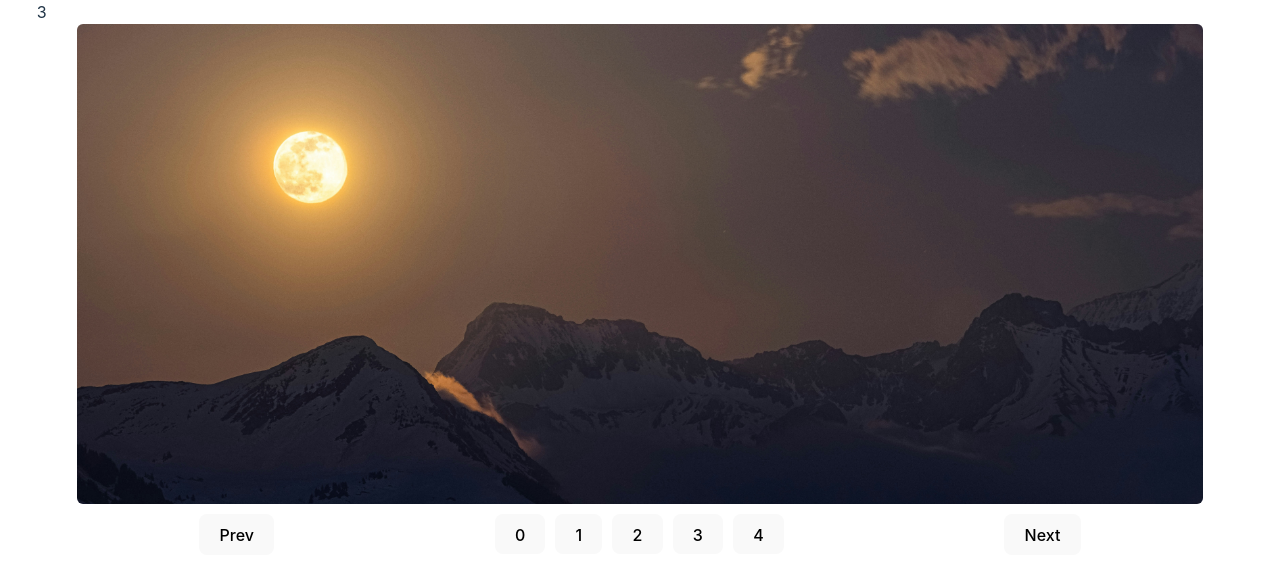
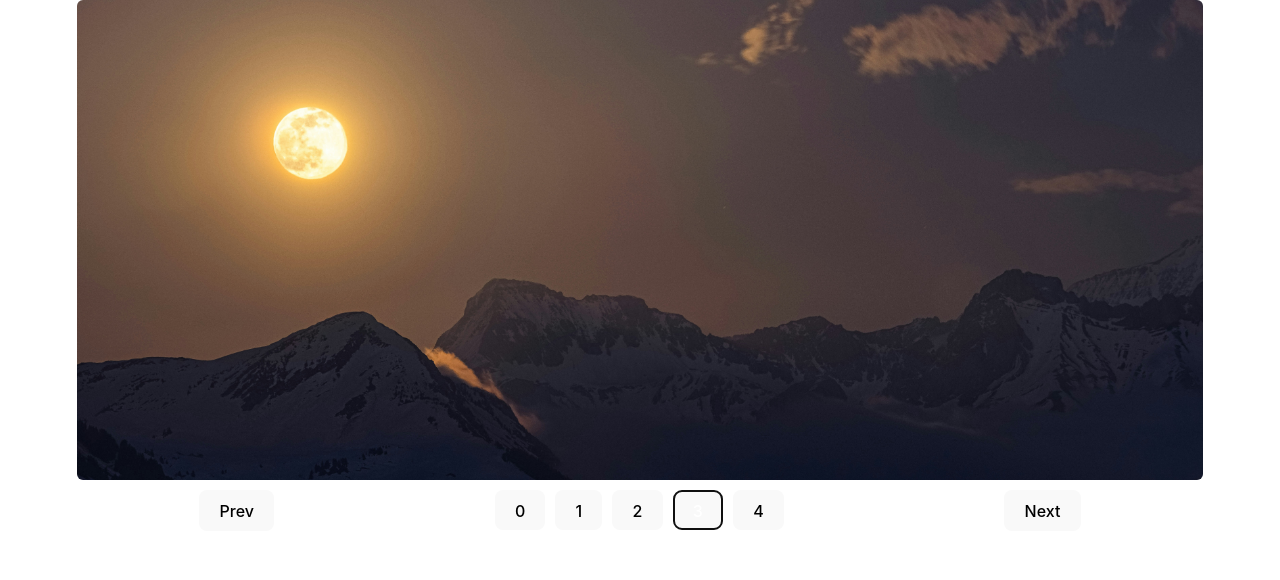
Before and after one commit to zee0401/react-carousel, a React (Vite) app: page / in a window 1280 px wide. Shown: the top 580 px of the page. Built offline with nearby package versions, Linux system fonts and the light colour scheme.

Commit message:
active stepper

```diff
--- a/src/App.css
+++ b/src/App.css
@@ -55,3 +55,10 @@
   opacity: 0;
   transition: opacity 0.6s linear;
 }
+
+.stepper button.active,
+.stepper button:focus,
+.stepper button:focus-visible {
+  color: white;
+  outline: 4px auto -webkit-focus-ring-color;
+}
--- a/src/components/Carousel.jsx
+++ b/src/components/Carousel.jsx
@@ -90,7 +90,6 @@ const Carousel = ({ children }) => {
 
   return (
     <div className="carousel">
-      {currentSlide}
       <div
         ref={slideCurrentRef}
         onMouseEnter={handleMouseEnter}
@@ -108,7 +107,7 @@ const Carousel = ({ children }) => {
                 ref={activeSlideRef}
                 onClick={handleStep(index)}
                 key={index}
-                className="step"
+                className={`step ${index === currentSlide ? "active" : ""}`}
               >
                 {index}
               </button>
```
